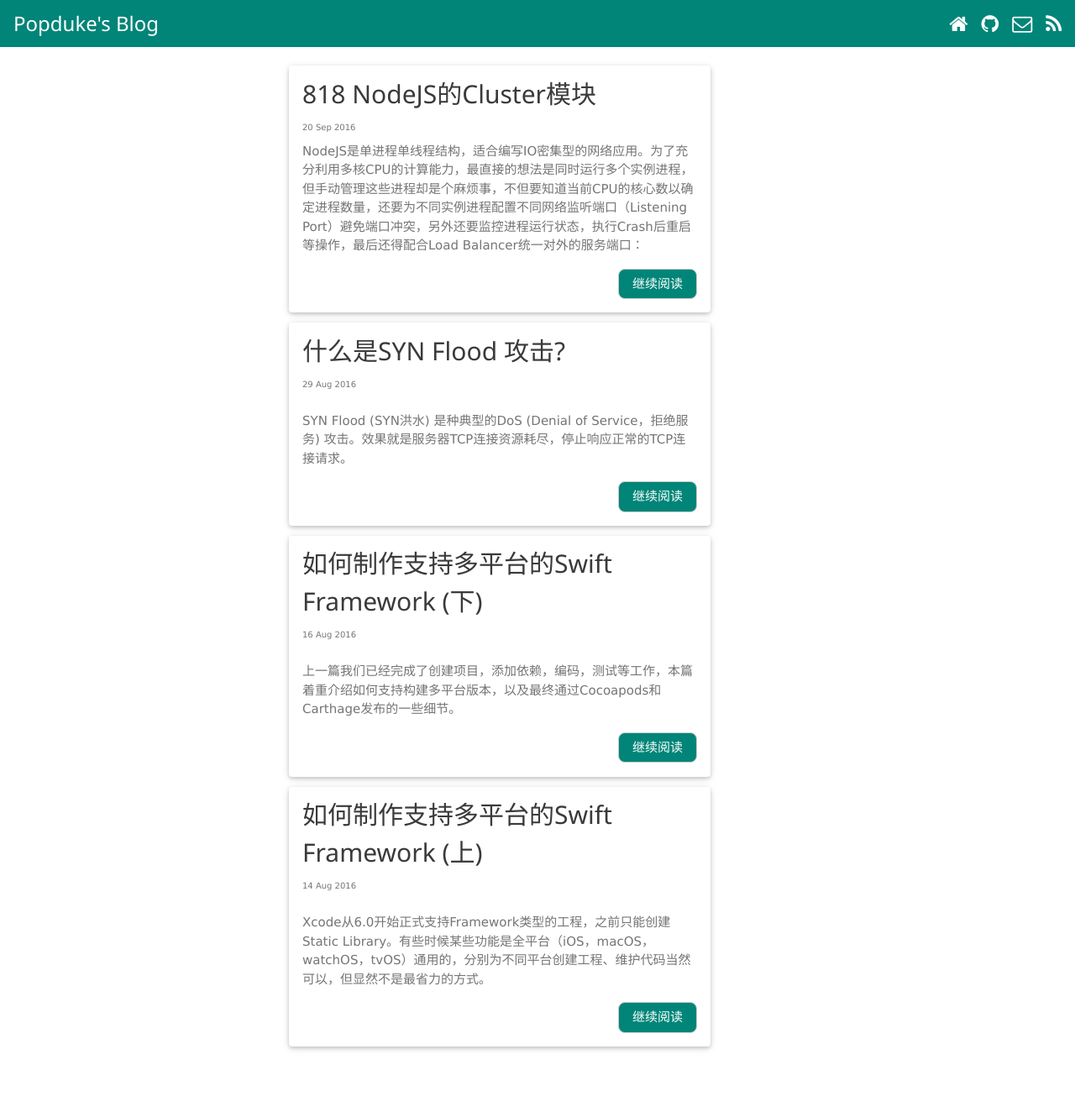
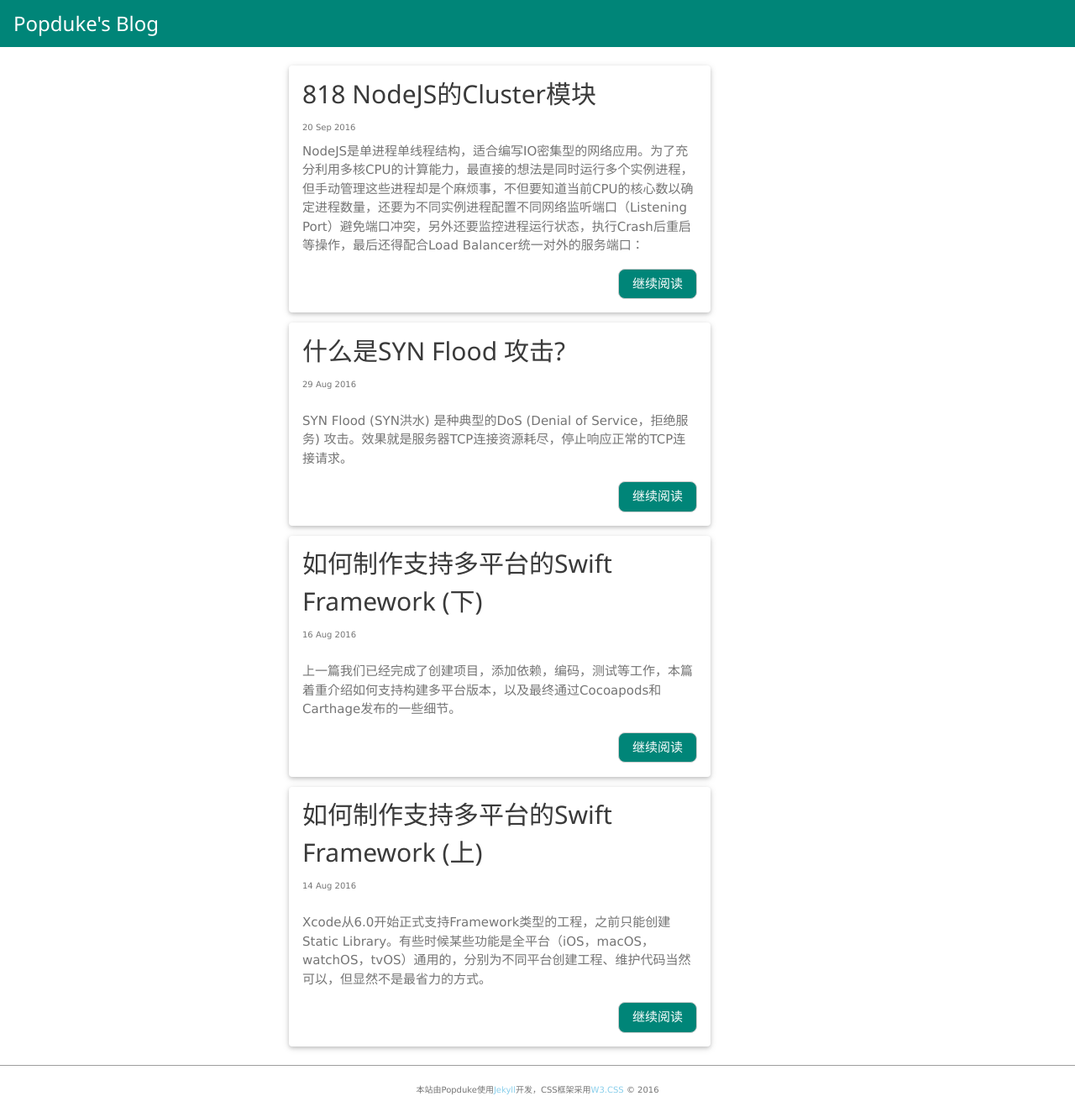
Before and after one commit to popduke/popduke.github.io, a Jekyll site: the page built from index.html, in a window 1280 px wide. Shown: the whole page at 84% size. Built offline with Jekyll 4.4.1, drawn with Linux system fonts in a browser that asks for light colours; comment, search, counter and statistics services are not loaded.

Commit message:
save progress

```diff
--- a/_includes/disqus.html
+++ b/_includes/disqus.html
@@ -1,6 +1,6 @@
 {% if page.comments %}
 <div id="disqus_thread"></div>
-<script>
+<script defer>
     /**
      *  RECOMMENDED CONFIGURATION VARIABLES: EDIT AND UNCOMMENT THE SECTION BELOW TO INSERT DYNAMIC VALUES FROM YOUR PLATFORM OR CMS.
      *  LEARN WHY DEFINING THESE VARIABLES IS IMPORTANT: https://disqus.com/admin/universalcode/#configuration-variables */
--- /dev/null
+++ b/_includes/footer.html
@@ -0,0 +1,5 @@
+<div class="w3-container w3-border-top w3-border-grey">
+    <footer class="w3-panel w3-center">
+        <span class="w3-tiny w3-text-grey">本站由Popduke使用<a target="_blank" href="http://jekyllrb.com" class="w3-text-light-blue w3-hover-text-blue">Jekyll</a>开发，CSS框架采用<a href="http://www.w3schools.com/w3css/default.asp" target="_blank" class="w3-text-light-blue w3-hover-text-blue">W3.CSS</a> &copy; {{site.time | date: "%Y"}}</span>
+    </footer>
+</div>
--- a/_includes/navbar.html
+++ b/_includes/navbar.html
@@ -1,9 +1,15 @@
 <div class="w3-container w3-theme-d1">
     <h3>
         <a class="w3-hover-text-yellow" href="/">Popduke's Blog</a>
-        <a class="w3-xlarge w3-right" href="/feed.xml" target="_blank"><i class="fa fa-rss" aria-hidden="true"></i></a>
-        <a class="w3-xlarge w3-right w3-margin-right" href="mailto:popduke@gmail.com"><i class="fa fa-envelope-o"></i></a>
-        <a class="w3-xlarge w3-right w3-margin-right" href="http://github.com/popduke" target="_blank"><i class="fa fa-github"></i></a>
-        <a class="w3-xlarge w3-right w3-margin-right" href="/"><i class="fa fa-home"></i></a>
+        <a class="w3-animate-opacity w3-hide-small w3-xlarge w3-right" href="/feed.xml" target="_blank"><i class="fa fa-rss" aria-hidden="true"></i></a>
+        <a class="w3-animate-opacity w3-hide-small w3-xlarge w3-right w3-margin-right" href="mailto:popduke@gmail.com"><i class="fa fa-envelope-o"></i></a>
+        <a class="w3-animate-opacity w3-hide-small w3-xlarge w3-right w3-margin-right" href="http://github.com/popduke" target="_blank"><i class="fa fa-github"></i></a>
+        <a class="w3-animate-opacity w3-hide-small w3-xlarge w3-right w3-margin-right" href="/"><i class="fa fa-home"></i></a>
+    </h3>
+    <h3 class="w3-hide-medium w3-hide-large w3-container w3-center w3-animate-opacity">
+        <a class="w3-xlarge w3-col s3" href="/feed.xml" target="_blank"><i class="fa fa-rss" aria-hidden="true"></i></a>
+        <a class="w3-xlarge w3-col s3" href="mailto:popduke@gmail.com"><i class="fa fa-envelope-o"></i></a>
+        <a class="w3-xlarge w3-col s3" href="http://github.com/popduke" target="_blank"><i class="fa fa-github"></i></a>
+        <a class="w3-xlarge w3-col s3" href="/"><i class="fa fa-home"></i></a>
     </h3>
 </div>
--- a/_layouts/default.html
+++ b/_layouts/default.html
@@ -6,6 +6,7 @@
 <div class="w3-container">
     {{content}}
 </div>
+{% include footer.html %}
 <script id="dsq-count-scr" src="//popdukeblog.disqus.com/count.js" async></script>
 </body>
 {% include imgpoper.html %}
```
